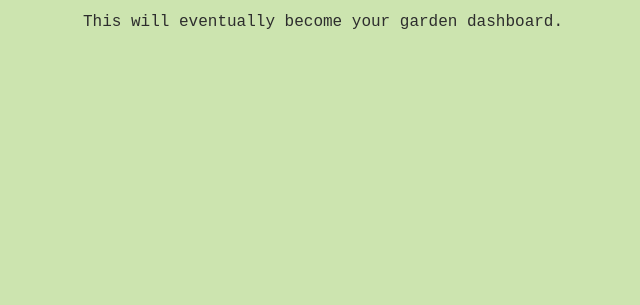
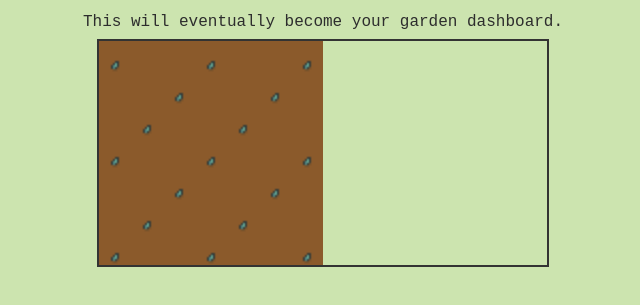
Before and after one commit to davonxo/plant-app, an Electron app: page src/index.html in a window 800 px wide. Shown: the part 109-414 px from the top of the page, without its empty margins (77-717 px from the left). Drawn offline with Linux system fonts and the light colour scheme.

Commit message:
Move script from html file to garden.js

```diff
--- /dev/null
+++ b/src/garden.js
@@ -0,0 +1,28 @@
+const canvas = document.getElementById('gardenCanvas');
+const ctx = canvas.getContext('2d');
+
+const tileSize = 32;
+const gridWidth = 7;
+const gridHeight = 14;
+
+const soilColor = '#8B5A2B';
+
+const seedlingImg = new Image();
+seedlingImg.src = './assets/seedling.png';
+
+seedlingImg.onload = () => {
+  drawGarden();
+};
+
+function drawGarden() {
+  for (let y = 0; y < gridHeight; y++) {
+    for (let x = 0; x < gridWidth; x++) {
+      ctx.fillStyle = soilColor;
+      ctx.fillRect(x * tileSize, y * tileSize, tileSize, tileSize);
+
+      if ((x + y) % 3 === 0) {
+        ctx.drawImage(seedlingImg, x * tileSize, y * tileSize, tileSize, tileSize);
+      }
+    }
+  }
+}
--- a/src/index.html
+++ b/src/index.html
@@ -8,5 +8,7 @@
   <body>
     <h1>🌱 Welcome to My Garden App!</h1>
     <p>This will eventually become your garden dashboard.</p>
+    <canvas id="gardenCanvas" width="448" height="224" style="image-rendering: pixelated; border: 2px solid #333;"></canvas>
+    <script src="./garden.js"></script> <!-- Load external JS file -->
   </body>
 </html>
```
Also changed, not shown: src/assets/mature.png (added), src/assets/seedling.png (added), src/assets/sprout.png (added).
